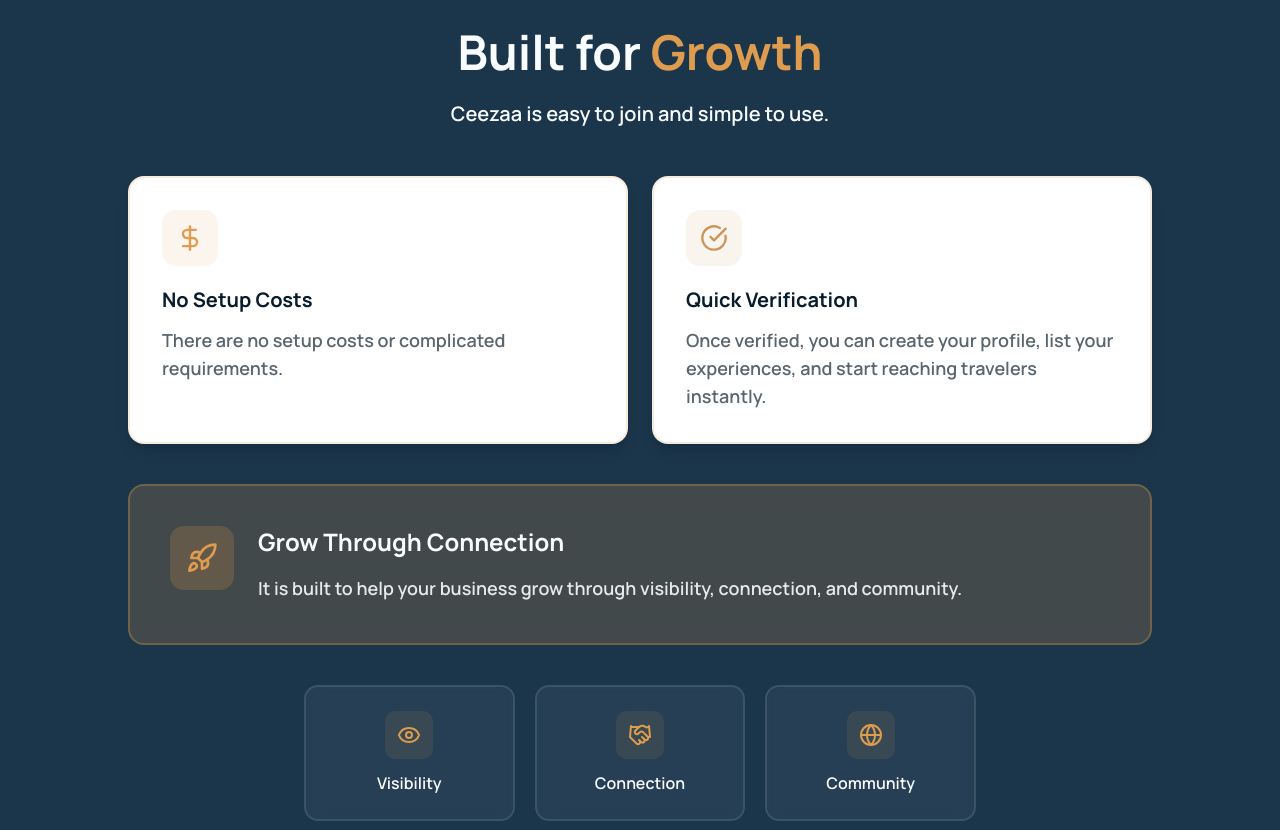
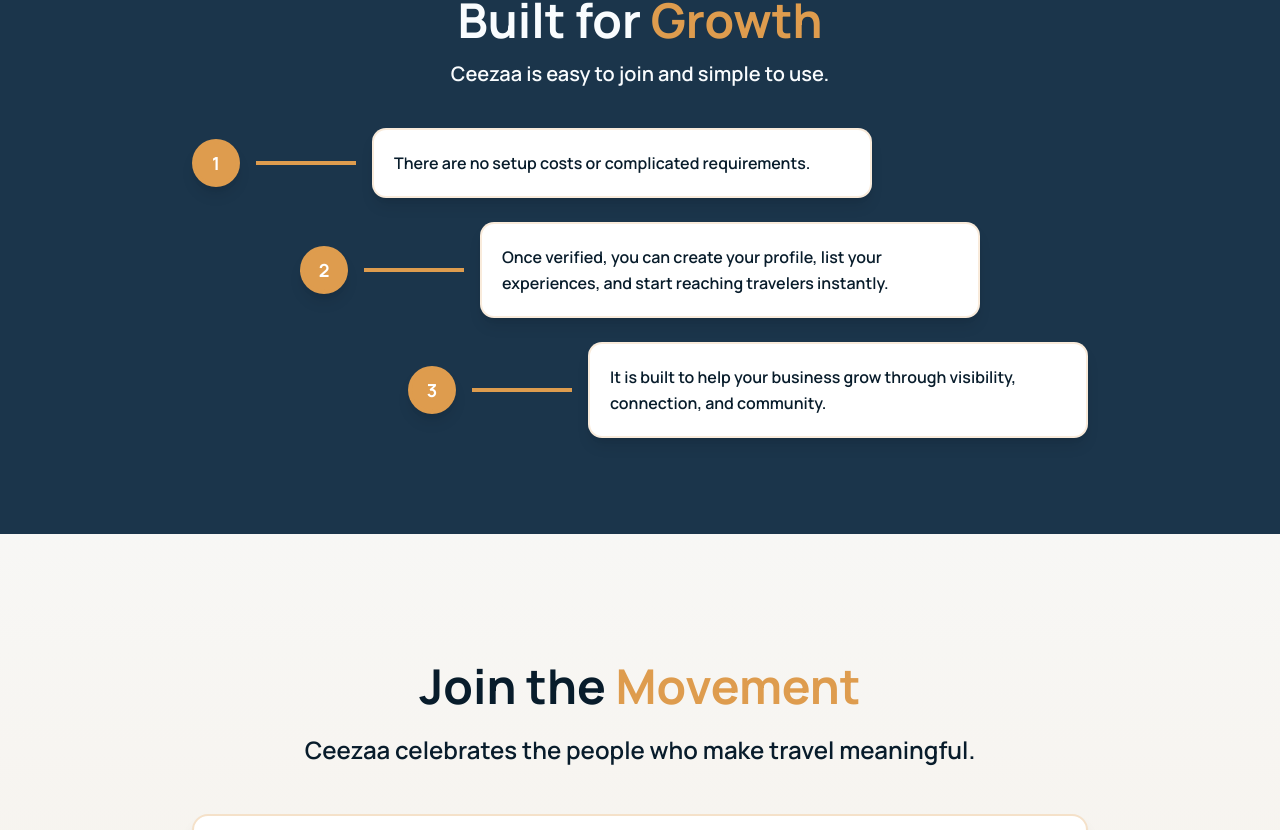
Before and after one commit to scottdoggett/ceezaa-landing-page, a Next.js app: page /experience-partners in a window 1280 px wide. Shown: the part 3031-3861 px from the top of the page. Built offline with nearby package versions, Linux system fonts and the light colour scheme.

Commit message:
Updated built-growth component

```diff
--- a/src/components/ui/experience-partners-page/built-growth.tsx
+++ b/src/components/ui/experience-partners-page/built-growth.tsx
@@ -1,12 +1,10 @@
-import { DollarSign, CheckCircle, Rocket, Eye, Handshake, Globe } from "lucide-react";
-
 export function BuiltGrowth() {
   return (
-    <section className="w-full py-20 md:py-32 bg-secondary text-secondary-foreground">
+    <section className="w-full py-16 md:py-24 bg-secondary text-secondary-foreground">
       <div className="container mx-auto px-4 md:px-6">
-        <div className="max-w-5xl mx-auto space-y-12">
+        <div className="max-w-6xl mx-auto space-y-8 md:space-y-10">
           {/* Header */}
-          <div className="text-center space-y-6">
+          <div className="text-center space-y-4">
             <h2 className="text-3xl sm:text-4xl md:text-5xl font-bold">
               Built for <span className="text-primary">Growth</span>
             </h2>
@@ -15,78 +13,88 @@ export function BuiltGrowth() {
             </p>
           </div>
 
-          {/* Content */}
-          <div className="space-y-8 md:space-y-10">
-            <div className="grid sm:grid-cols-2 gap-5 md:gap-6">
-              <div className="bg-card border-2 border-primary/20 rounded-2xl p-6 md:p-8 shadow-lg hover:shadow-xl transition-shadow">
-                <div className="flex flex-row lg:flex-col gap-4 lg:gap-0">
-                  <div className="shrink-0 w-12 h-12 lg:w-14 lg:h-14 rounded-xl bg-primary/10 flex items-center justify-center lg:mb-5">
-                    <DollarSign className="w-6 h-6 lg:w-7 lg:h-7 text-primary" />
-                  </div>
-                  <div className="flex-1">
-                    <h3 className="text-lg md:text-xl font-bold mb-2 md:mb-3 text-foreground">
-                      No Setup Costs
-                    </h3>
-                    <p className="text-base md:text-lg text-muted-foreground font-semibold">
-                      There are no setup costs or complicated requirements.
-                    </p>
-                  </div>
+          {/* Growth Chart */}
+          <div className="relative">
+            {/* Mobile: Vertical Layout */}
+            <div className="flex flex-col gap-8 md:hidden">
+              {/* Point 1 */}
+              <div className="flex items-start gap-4">
+                <div className="shrink-0 w-12 h-12 rounded-full bg-primary border-4 border-primary/30 flex items-center justify-center font-bold text-white">
+                  1
+                </div>
+                <div className="flex-1 bg-card border-2 border-primary/20 rounded-xl p-5 shadow-lg">
+                  <p className="text-sm md:text-base font-semibold text-foreground leading-relaxed">
+                    There are no setup costs or complicated requirements.
+                  </p>
                 </div>
               </div>
 
-              <div className="bg-card border-2 border-accent/20 rounded-2xl p-6 md:p-8 shadow-lg hover:shadow-xl transition-shadow">
-                <div className="flex flex-row lg:flex-col gap-4 lg:gap-0">
-                  <div className="shrink-0 w-12 h-12 lg:w-14 lg:h-14 rounded-xl bg-accent/10 flex items-center justify-center lg:mb-5">
-                    <CheckCircle className="w-6 h-6 lg:w-7 lg:h-7 text-accent" />
-                  </div>
-                  <div className="flex-1">
-                    <h3 className="text-lg md:text-xl font-bold mb-2 md:mb-3 text-foreground">
-                      Quick Verification
-                    </h3>
-                    <p className="text-base md:text-lg text-muted-foreground font-semibold">
-                      Once verified, you can create your profile, list your
-                      experiences, and start reaching travelers instantly.
-                    </p>
-                  </div>
+              {/* Point 2 */}
+              <div className="flex items-start gap-4">
+                <div className="shrink-0 w-12 h-12 rounded-full bg-primary border-4 border-primary/30 flex items-center justify-center font-bold text-white">
+                  2
+                </div>
+                <div className="flex-1 bg-card border-2 border-primary/20 rounded-xl p-5 shadow-lg">
+                  <p className="text-sm md:text-base font-semibold text-foreground leading-relaxed">
+                    Once verified, you can create your profile, list your experiences, and start reaching travelers instantly.
+                  </p>
                 </div>
               </div>
-            </div>
 
-            <div className="bg-primary/20 backdrop-blur border-2 border-primary/30 rounded-2xl p-6 md:p-8 lg:p-10">
-              <div className="flex flex-col md:flex-row items-start gap-5 md:gap-6">
-                <div className="shrink-0 w-14 h-14 md:w-16 md:h-16 rounded-xl bg-primary/20 flex items-center justify-center">
-                  <Rocket className="w-7 h-7 md:w-8 md:h-8 text-primary" />
+              {/* Point 3 */}
+              <div className="flex items-start gap-4">
+                <div className="shrink-0 w-12 h-12 rounded-full bg-primary border-4 border-primary/30 flex items-center justify-center font-bold text-white">
+                  3
                 </div>
-                <div className="space-y-3 md:space-y-4">
-                  <h3 className="text-xl md:text-2xl font-bold text-secondary-foreground">
-                    Grow Through Connection
-                  </h3>
-                  <p className="text-base md:text-lg font-semibold text-secondary-foreground/90 leading-relaxed">
-                    It is built to help your business grow through visibility,
-                    connection, and community.
+                <div className="flex-1 bg-card border-2 border-primary/20 rounded-xl p-5 shadow-lg">
+                  <p className="text-sm md:text-base font-semibold text-foreground leading-relaxed">
+                    It is built to help your business grow through visibility, connection, and community.
                   </p>
                 </div>
               </div>
             </div>
 
-            <div className="grid grid-cols-3 gap-3 md:gap-5 max-w-2xl mx-auto">
-              <div className="bg-card/5 backdrop-blur border-2 border-secondary-foreground/10 rounded-xl p-4 md:p-6 text-center hover:bg-card/10 transition-colors">
-                <div className="w-10 h-10 md:w-12 md:h-12 mx-auto mb-2 md:mb-3 rounded-lg bg-primary/10 flex items-center justify-center">
-                  <Eye className="w-5 h-5 md:w-6 md:h-6 text-primary" />
+            {/* Desktop: Horizontal Growth Chart */}
+            <div className="hidden md:block">
+              <div className="space-y-6 max-w-4xl mx-auto">
+                {/* Point 1 */}
+                <div className="flex items-center gap-4" style={{ marginLeft: '0' }}>
+                  <div className="shrink-0 w-12 h-12 rounded-full bg-primary border-4 border-primary/30 flex items-center justify-center font-bold text-white text-lg shadow-lg">
+                    1
+                  </div>
+                  <div className="h-1 bg-primary shrink-0" style={{ width: '100px' }}></div>
+                  <div className="bg-card border-2 border-primary/20 rounded-xl p-5 shadow-lg" style={{ width: '500px' }}>
+                    <p className="text-sm md:text-base font-semibold text-foreground leading-relaxed">
+                      There are no setup costs or complicated requirements.
+                    </p>
+                  </div>
                 </div>
-                <p className="font-semibold text-sm md:text-base">Visibility</p>
-              </div>
-              <div className="bg-card/5 backdrop-blur border-2 border-secondary-foreground/10 rounded-xl p-4 md:p-6 text-center hover:bg-card/10 transition-colors">
-                <div className="w-10 h-10 md:w-12 md:h-12 mx-auto mb-2 md:mb-3 rounded-lg bg-primary/10 flex items-center justify-center">
-                  <Handshake className="w-5 h-5 md:w-6 md:h-6 text-primary" />
+
+                {/* Point 2 */}
+                <div className="flex items-center justify-center gap-4">
+                  <div className="shrink-0 w-12 h-12 rounded-full bg-primary border-4 border-primary/30 flex items-center justify-center font-bold text-white text-lg shadow-lg">
+                    2
+                  </div>
+                  <div className="h-1 bg-primary shrink-0" style={{ width: '100px' }}></div>
+                  <div className="bg-card border-2 border-primary/20 rounded-xl p-5 shadow-lg" style={{ width: '500px' }}>
+                    <p className="text-sm md:text-base font-semibold text-foreground leading-relaxed">
+                      Once verified, you can create your profile, list your experiences, and start reaching travelers instantly.
+                    </p>
+                  </div>
                 </div>
-                <p className="font-semibold text-sm md:text-base">Connection</p>
-              </div>
-              <div className="bg-card/5 backdrop-blur border-2 border-secondary-foreground/10 rounded-xl p-4 md:p-6 text-center hover:bg-card/10 transition-colors">
-                <div className="w-10 h-10 md:w-12 md:h-12 mx-auto mb-2 md:mb-3 rounded-lg bg-primary/10 flex items-center justify-center">
-                  <Globe className="w-5 h-5 md:w-6 md:h-6 text-primary" />
+
+                {/* Point 3 */}
+                <div className="flex items-center justify-end gap-4">
+                  <div className="shrink-0 w-12 h-12 rounded-full bg-primary border-4 border-primary/30 flex items-center justify-center font-bold text-white text-lg shadow-lg">
+                    3
+                  </div>
+                  <div className="h-1 bg-primary shrink-0" style={{ width: '100px' }}></div>
+                  <div className="bg-card border-2 border-primary/20 rounded-xl p-5 shadow-lg" style={{ width: '500px' }}>
+                    <p className="text-sm md:text-base font-semibold text-foreground leading-relaxed">
+                      It is built to help your business grow through visibility, connection, and community.
+                    </p>
+                  </div>
                 </div>
-                <p className="font-semibold text-sm md:text-base">Community</p>
               </div>
             </div>
           </div>
```
